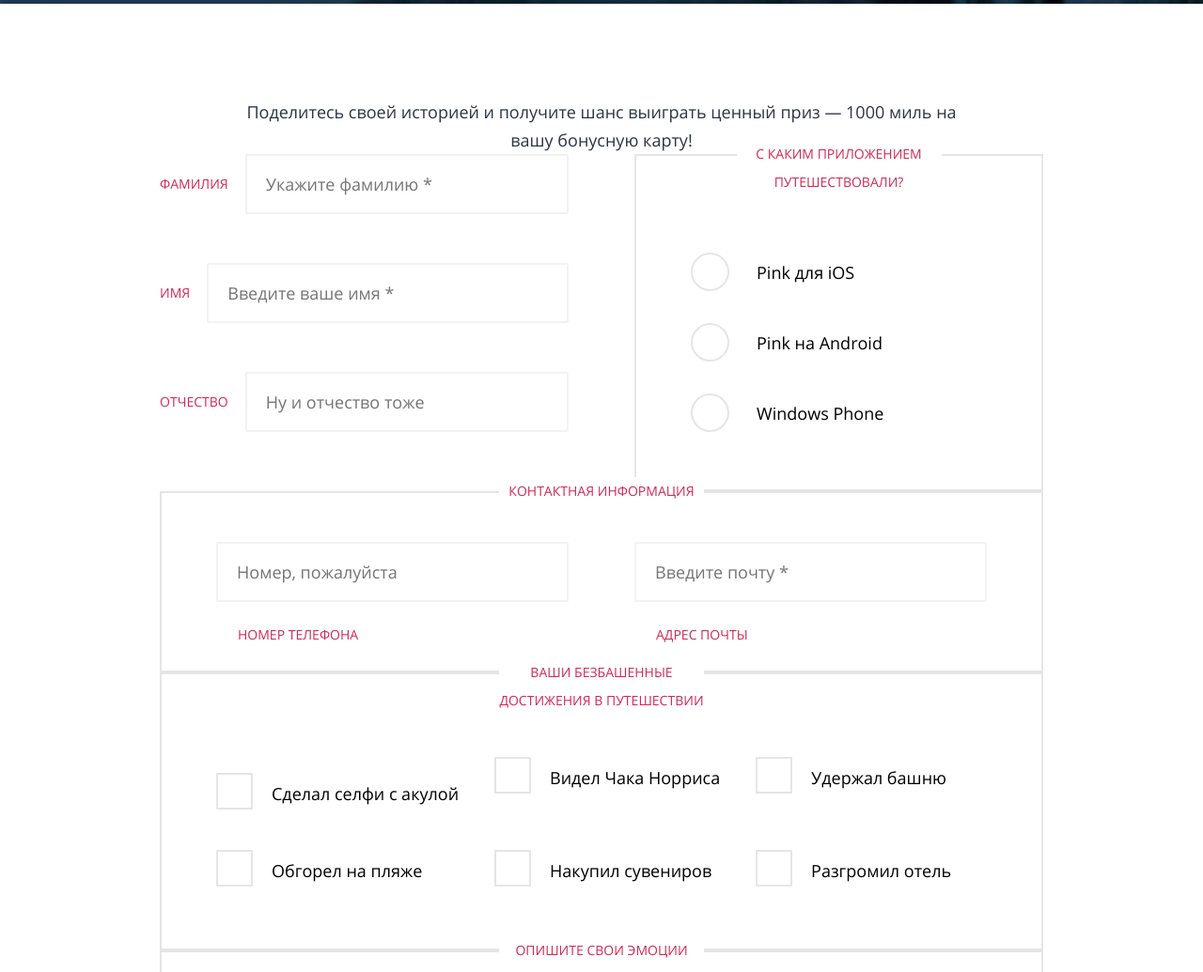
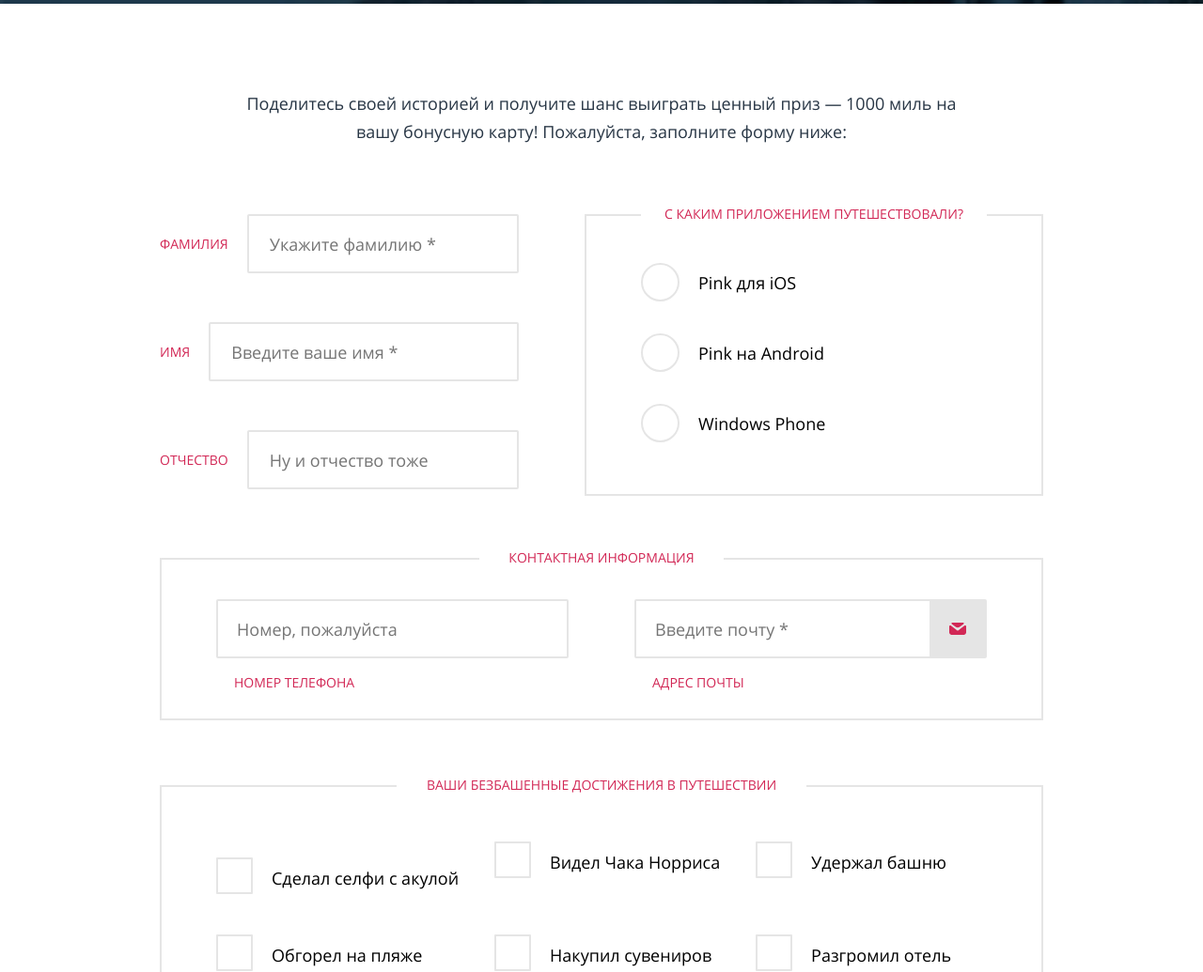
Before and after one commit to qrvck/1484649-pink-22, a website: page source/form.html in a window 1280 px wide. Shown: the part 420-1455 px from the top of the page at 94% size. Drawn offline with nearby package versions, Linux system fonts and the light colour scheme; files that its build step writes are made by us from their sources.

Commit message:
добавил декоративные элементы странице с формой; оформил планшетную версию страницы с формой по pixelperfect

```diff
--- a/source/form.html
+++ b/source/form.html
@@ -86,7 +86,7 @@
       <h2 class="visually-hidden">Анкета</h2>
       <div class="container">
         <p class="form__description">Поделитесь своей историей и получите шанс выиграть ценный приз — 1000 миль на вашу
-          бонусную карту!</p>
+          бонусную карту! <span class="form__description-add">Пожалуйста, заполните форму ниже:</span></p>
       </div>
 
       <form class="form__wrapper" method="GET" action="https://echo.htmlacademy.ru">
@@ -158,12 +158,12 @@
               <li class="form-group__item form-group__item--contacts">
                 <label class="form-group__label-input form-group__label-input--contacts" for="phone">НОМЕР
                   ТЕЛЕФОНА</label>
-                <input class="form-group__input" id="phone" type="tel" placeholder="Номер, пожалуйста">
+                <input class="form-group__input form-group__input--contacts form-group__input--contacts-phone" id="phone" type="tel" placeholder="Номер, пожалуйста">
               </li>
 
               <li class="form-group__item form-group__item--contacts">
                 <label class="form-group__label-input" for="email">АДРЕС ПОЧТЫ</label>
-                <input class="form-group__input" id="email" type="email" placeholder="Введите почту *">
+                <input class="form-group__input form-group__input--contacts form-group__input--contacts-email" id="email" type="email" placeholder="Введите почту *">
               </li>
             </ul>
           </div>
--- a/source/sass/blocks/footer/copyright.scss
+++ b/source/sass/blocks/footer/copyright.scss
@@ -28,7 +28,7 @@
   vertical-align: bottom;
 }
 
-@media (min-width: $tablet-width) {
+@media (min-width: $desktop-width) {
   .copyright__text {
     font-size: 18px;
   }
--- a/source/sass/blocks/footer/page-footer.scss
+++ b/source/sass/blocks/footer/page-footer.scss
@@ -20,8 +20,8 @@
 
 @media (min-width: $tablet-width) {
   .page-footer {
-    padding-top: 70px;
-    padding-bottom: 78px;
+    padding-top: 36px;
+    padding-bottom: 36px;
   }
 
   .page-footer__wrapper {
@@ -36,8 +36,7 @@
   }
 
   .page-footer__social {
-    margin-right: 0;
-    margin-left: 10px;
+    margin-right: 14px;
   }
 
   .page-footer__copyright {
--- a/source/sass/blocks/form/fail-popup.scss
+++ b/source/sass/blocks/form/fail-popup.scss
@@ -26,6 +26,7 @@
     width: 460px;
     margin: auto;
     border-radius: 5px;
+    padding-top: 43px;
     padding-bottom: 52px;
   }
 
@@ -38,10 +39,11 @@
 
   .fail-popup__subtitle {
     font-size: 18px;
-    width: 350px;
+    width: 305px;
     margin-left: auto;
     margin-right: auto;
-    margin-bottom: 38px;
+    margin-top: 22px;
+    margin-bottom: 33px;
   }
 
   .fail-popup__button {
--- a/source/sass/blocks/form/form-group.scss
+++ b/source/sass/blocks/form/form-group.scss
@@ -1,24 +1,17 @@
 .form-group {
   border: none;
   padding: 0;
-  padding-top: 40px;
+  padding-top: 41px;
   padding-bottom: 42px;
   margin: 0;
 
-  &--achievements {
-    padding-bottom: 46px;
-  }
-
-  &--emotion {
-    padding-bottom: 42px;
-  }
-
+  &--achievements,
   &--app {
     padding-bottom: 46px;
   }
 
   &--contacts {
-    padding-top: 30px;
+    padding-top: 31px;
   }
 
   &--full-name {
@@ -56,10 +49,10 @@
   font-weight: 400;
   font-family: inherit;
   width: 100%;
-  border: 2px solid $light-gray;
+  border: 2px solid $small-gray;
   border-radius: 2px;
   padding-top: 15px;
-  padding-bottom: 15px;
+  padding-bottom: 14px;
   padding-left: 20px;
   padding-right: 20px;
   box-sizing: border-box;
@@ -198,6 +191,7 @@
     box-sizing: border-box;
     margin-left: auto;
     margin-right: auto;
+    margin-bottom: 66px;
     padding-left: 58px;
     padding-right: 58px;
     padding-top: 0;
@@ -207,7 +201,7 @@
     }
 
     &--achievements {
-      padding-bottom: 46px;
+      padding-bottom: 54px;
       order: 3;
     }
 
@@ -217,12 +211,13 @@
     }
 
     &--contacts {
-      padding-bottom: 37px;
+      padding-bottom: 26px;
+      margin-bottom: 69px;
       order: 2;
     }
 
     &--app {
-      padding-bottom: 66px;
+      padding-bottom: 60px;
       order: 1;
     }
 
@@ -239,11 +234,11 @@
 
     &--contacts {
       display: block;
-      /*width: 260px;*/
+      width: 260px;
     }
 
 
-    /*&--achievements {
+    &--achievements {
       width: 436px;
     }
 
@@ -254,7 +249,6 @@
     &--emotion {
       width: 260px;
     }
-*/
   }
 
   .form-group__item {
@@ -271,41 +265,60 @@
     &--contacts {
       display: flex;
       flex-direction: column-reverse;
-      margin-top: 39px;
+      margin-top: 29px;
+
+      &:last-child {
+        margin-top: 28px;
+      }
     }
   }
 
   .form-group__item--full-name .form-group__label-input {
     margin: 0;
-    margin-right: 18px;
+    margin-right: 20px;
   }
 
-  .form-group__item--full-name .form-group__input {
+  .form-group__input {
     margin: 0;
+    padding-left: 22px;
+
+    &--contacts {
+      padding-left: 20px;
+      padding-right: 80px;
+      background-repeat: no-repeat;
+      background-position: center right;
+    }
+
+    &--contacts-phone {
+      background-image: url("../../img/input-img-phone.png");
+    }
+
+    &--contacts-email {
+      background-image: url("../../../img/input-img-email.svg");
+    }
   }
 
   .form-group__label-checkbox {
     &--selfie {
-      margin-top: 63px;
+      margin-top: 40px;
     }
   }
 
-  .form-group__item--contacts .form-group__input {
-    margin: 0;
-  }
-
   .form-group__item--contacts .form-group__label-input {
-    margin-top: 20px;
+    margin-top: 11px;
+    margin-left: 19px;
   }
 
   .form-group__label-checkbox-radio {
+    padding-left: 61px;
+
     &--platform {
-      margin-top: 66px;
+      margin-top: 43px;
     }
   }
 
   .form-group__textarea {
-    margin-top: 45px;
+    margin-top: 33px;
     min-height: 189px;
   }
 }
--- a/source/sass/blocks/form/form.scss
+++ b/source/sass/blocks/form/form.scss
@@ -5,6 +5,10 @@
   margin: 0;
   padding-top: 44px;
   padding-bottom: 0;
+}
+
+.form__description-add {
+  display: none;
 }
 
 .form__legend {
@@ -26,7 +30,12 @@
     width: 490px;
     margin-left: auto;
     margin-right: auto;
-    padding-top: 100px;
+    padding-top: 91px;
+    padding-bottom: 73px;
+  }
+
+  .form__description-add {
+    display: inline;
   }
 
   .form__group {
@@ -37,7 +46,7 @@
     display: flex;
     justify-content: space-between;
     align-items: center;
-    margin-top: 66px;
+    margin-top: 3px;
     margin-bottom: 48px;
   }
 
--- a/source/sass/blocks/form/success-popup.scss
+++ b/source/sass/blocks/form/success-popup.scss
@@ -32,7 +32,7 @@
     width: 460px;
     margin: auto;
     border-radius: 5px;
-    padding-top: 49px;
+    padding-top: 42px;
   }
 
   .success-popup__title {
@@ -47,7 +47,8 @@
     width: 320px;
     margin-left: auto;
     margin-right: auto;
-    margin-bottom: 35px;
+    margin-top: 22px;
+    margin-bottom: 30px;
   }
 
   .success-popup__button {
--- a/source/sass/blocks/introduction.scss
+++ b/source/sass/blocks/introduction.scss
@@ -56,10 +56,10 @@
   .introduction__title {
     font-size: 50px;
     line-height: 68px;
-    padding-top: 191px;
+    padding-top: 177px;
 
     &--form {
-      padding-bottom: 74px;
+      padding-bottom: 59px;
     }
   }
 }
```
Also changed, not shown: source/img/input-img-email.svg (added), source/img/input-img-phone.png (added).
